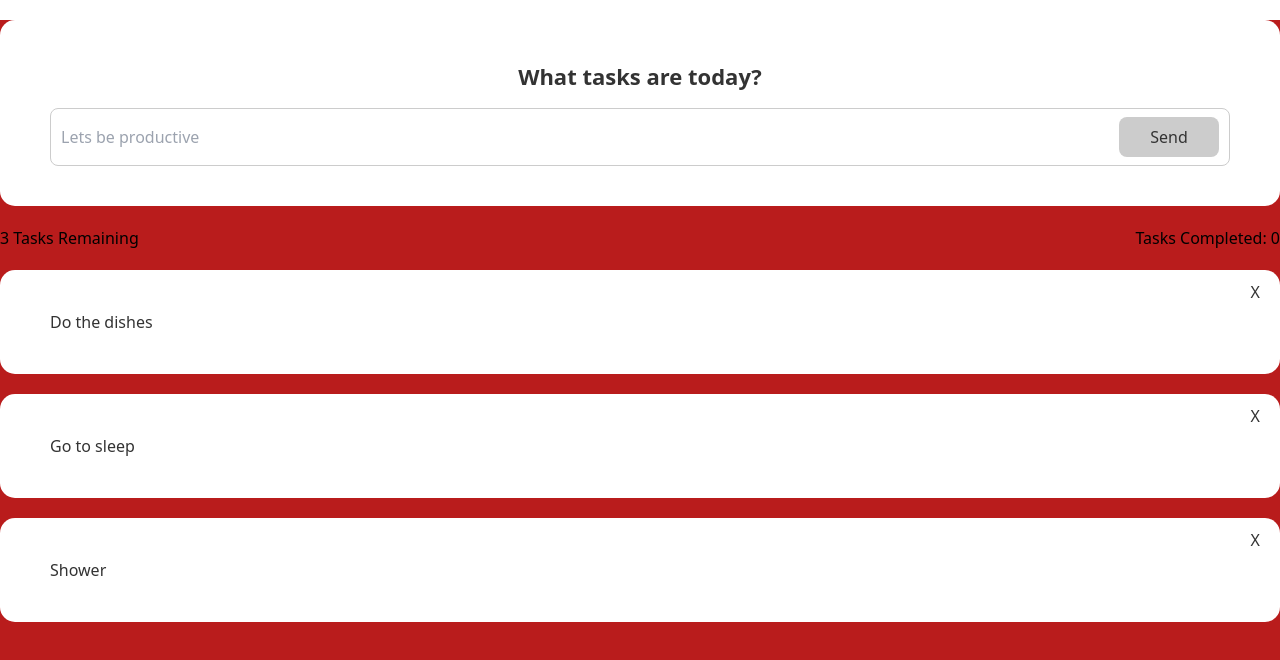
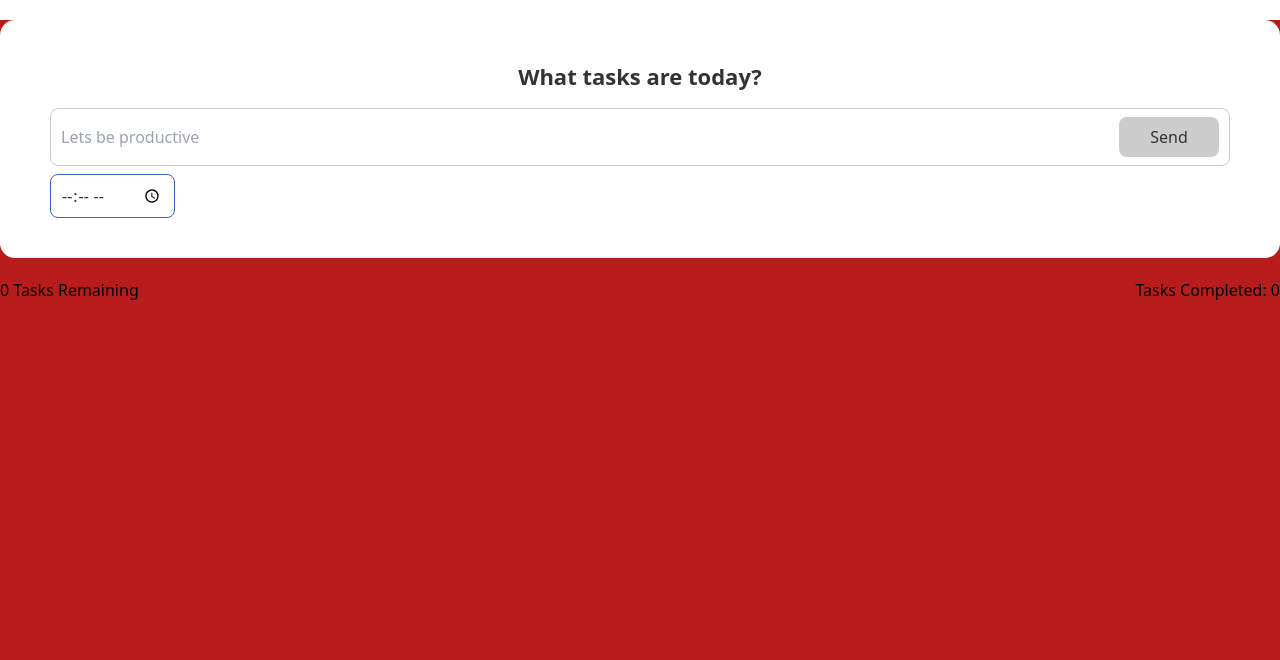
Before and after one commit to DootDoot4567/hack-demo, a SvelteKit app in the folder my-app/: page / in a window 1280 px wide. Shown: the top 660 px of the page. Built offline with nearby package versions, Linux system fonts and the light colour scheme.

Commit message:
Added timer functionality and small fixes

```diff
--- a/my-app/src/Components/TaskAdder.svelte
+++ b/my-app/src/Components/TaskAdder.svelte
@@ -1,8 +1,11 @@
 <script>
-   import Card from './Card.svelte';
-   import Button from './Button.svelte';
+   import Card from './Card.svelte'
+   import Button from './Button.svelte'
+   import TimePicker from './TimePicker.svelte'
+    let selectedTime = ""
     import {v4 as uuidv4} from 'uuid'
     import {createEventDispatcher} from 'svelte'
+
 
     const dispatch = createEventDispatcher()
 
@@ -26,15 +29,18 @@
       if(text.trim().length > min){
         const newTask = {
           id: uuidv4(),
-          text
+          text,
+          time: selectedTime
         }
 
         dispatch('add-task', newTask)
 
         text = ''
+        selectedTime = ""
       }
     }
 </script>
+
 
 <Card>
   <header>
@@ -45,6 +51,7 @@
     <input type="text" on:input={handleInput} bind:value = {text} placeholder="Lets be productive">
     <Button disabled={btnDisabled} type="submit">Send</Button>
   </div>
+  <TimePicker bind:time={selectedTime} />
   {#if message}
     <div class= "message">
       {message}
--- a/my-app/src/Components/TaskItem.svelte
+++ b/my-app/src/Components/TaskItem.svelte
@@ -1,6 +1,6 @@
 <script>
     import {createEventDispatcher} from 'svelte'
-    import Card from './card.svelte'
+    import Card from './Card.svelte'
     export let item
 
     const dispatch = createEventDispatcher()
@@ -15,6 +15,9 @@
     <p class="text-display">
         {item.text}
     </p>
+    <h3>
+        {item.time}
+    </h3>
 </Card>
 
 <style>
--- a/my-app/src/Components/TaskList.svelte
+++ b/my-app/src/Components/TaskList.svelte
@@ -3,7 +3,6 @@
    export let task = []
     import TaskItem from './TaskItem.svelte'
 
-    console.log(task)
 </script>
 
 {#each task as fb (fb.id)}
--- /dev/null
+++ b/my-app/src/Components/TimePicker.svelte
@@ -0,0 +1,27 @@
+<script>
+    export let time = ""
+
+</script>
+
+<div class="input-group">
+    <input type="time" step= "60" bind:value={time} placeholder="Time">
+</div>
+<style>
+    .input-group {
+    display: flex;
+
+    border: 1px solid #3d61c4;
+    padding: 8px 10px;
+    border-radius: 8px;
+    margin-top: 8px;
+    width: 125px;
+  }
+
+  input {
+    border: none;
+    outline: none;
+    width: 100%;
+    padding: 0;
+    box-sizing: border-box;
+  }
+</style>
--- a/my-app/src/routes/+page.svelte
+++ b/my-app/src/routes/+page.svelte
@@ -5,21 +5,8 @@
     import TaskStats from '../Components/TaskStats.svelte'
     import TaskAdder from '../Components/TaskAdder.svelte'
 
-
     let task = [
 
-    {
-        id: 1,
-        text: 'Do the dishes',
-    },
-    {
-        id: 2,
-        text: 'Go to sleep',
-    },
-    {
-        id: 3,
-        text: 'Shower',
-    }
 ]
 
 $: count = task.length
```
Also changed, not shown: my-app/src/Components/Card.svelte (renamed from my-app/src/Components/card.svelte), my-app/src/Components/TaskStats.svelte (renamed from my-app/src/Components/taskStats.svelte).
